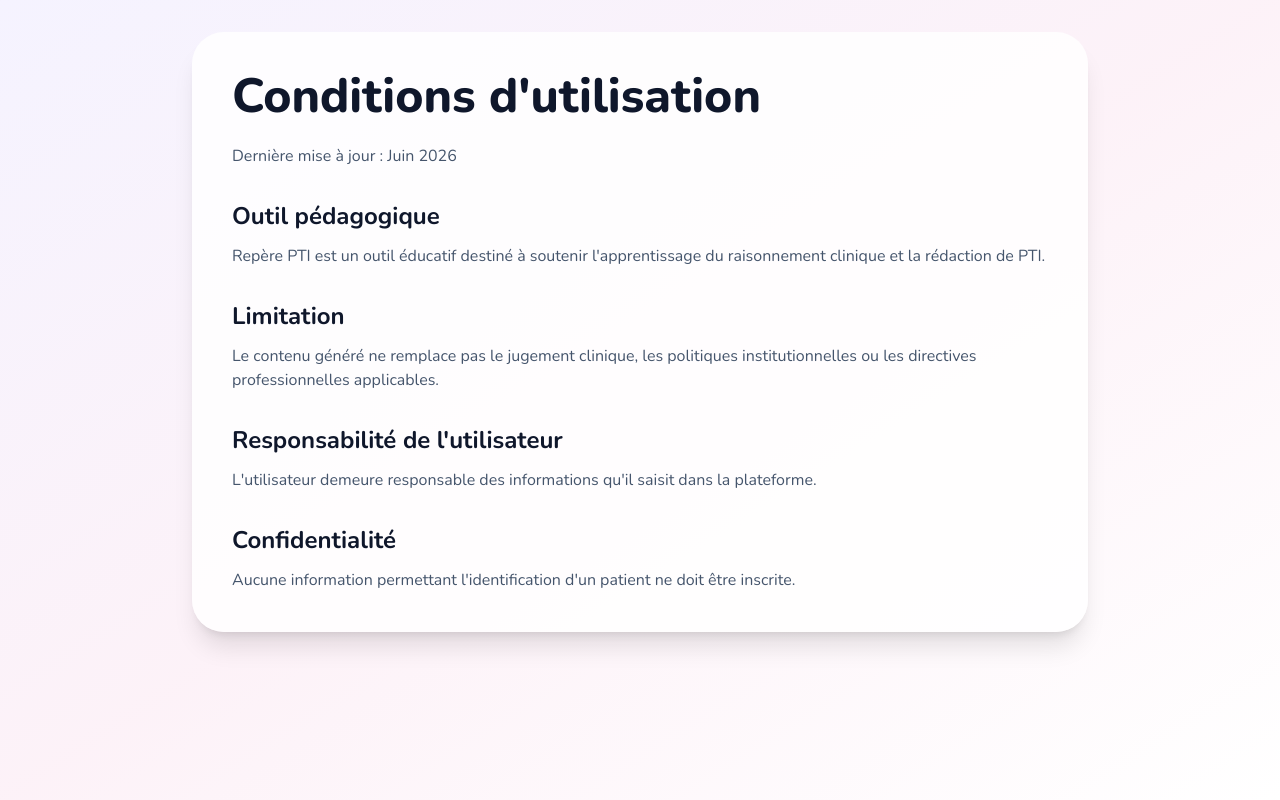
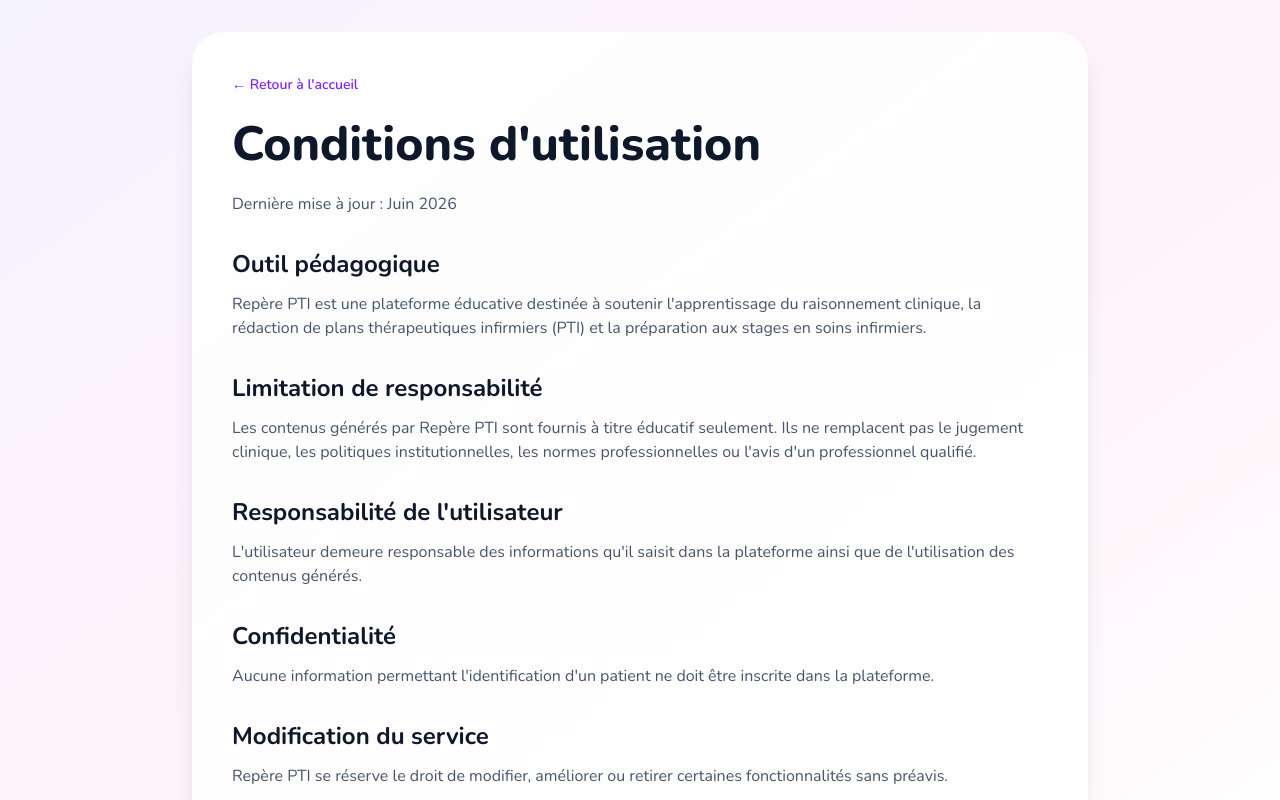
Before and after one commit to RoxanneChamb/repere-pti, a Next.js app: page /conditions-utilisation in a window 1280 px wide. Shown: the top 800 px of the page. Built offline with nearby package versions, Linux system fonts and the light colour scheme; no server answers.

Commit message:
Ajout page contact

```diff
--- a/app/conditions-utilisation/page.tsx
+++ b/app/conditions-utilisation/page.tsx
@@ -1,8 +1,12 @@
-export default function ConditionsPage() {
+export default function ConditionsUtilisationPage() {
   return (
     <main className="min-h-screen bg-gradient-to-br from-violet-50 via-pink-50 to-white p-8 text-slate-900">
       <div className="mx-auto max-w-4xl rounded-[32px] bg-white/85 p-10 shadow-xl">
-        <h1 className="text-5xl font-extrabold">
+        <a href="/" className="text-sm font-semibold text-violet-600">
+          ← Retour à l'accueil
+        </a>
+
+        <h1 className="mt-6 text-5xl font-extrabold">
           Conditions d'utilisation
         </h1>
 
@@ -17,22 +21,23 @@
             </h2>
 
             <p className="mt-3 text-slate-600">
-              Repère PTI est un outil éducatif destiné
-              à soutenir l'apprentissage du raisonnement
-              clinique et la rédaction de PTI.
+              Repère PTI est une plateforme éducative destinée à soutenir
+              l'apprentissage du raisonnement clinique, la rédaction de plans
+              thérapeutiques infirmiers (PTI) et la préparation aux stages en
+              soins infirmiers.
             </p>
           </section>
 
           <section>
             <h2 className="text-2xl font-bold">
-              Limitation
+              Limitation de responsabilité
             </h2>
 
             <p className="mt-3 text-slate-600">
-              Le contenu généré ne remplace pas
-              le jugement clinique, les politiques
-              institutionnelles ou les directives
-              professionnelles applicables.
+              Les contenus générés par Repère PTI sont fournis à titre
+              éducatif seulement. Ils ne remplacent pas le jugement clinique,
+              les politiques institutionnelles, les normes professionnelles
+              ou l'avis d'un professionnel qualifié.
             </p>
           </section>
 
@@ -42,9 +47,9 @@
             </h2>
 
             <p className="mt-3 text-slate-600">
-              L'utilisateur demeure responsable
-              des informations qu'il saisit dans
-              la plateforme.
+              L'utilisateur demeure responsable des informations qu'il saisit
+              dans la plateforme ainsi que de l'utilisation des contenus
+              générés.
             </p>
           </section>
 
@@ -54,9 +59,30 @@
             </h2>
 
             <p className="mt-3 text-slate-600">
-              Aucune information permettant
-              l'identification d'un patient
-              ne doit être inscrite.
+              Aucune information permettant l'identification d'un patient ne
+              doit être inscrite dans la plateforme.
+            </p>
+          </section>
+
+          <section>
+            <h2 className="text-2xl font-bold">
+              Modification du service
+            </h2>
+
+            <p className="mt-3 text-slate-600">
+              Repère PTI se réserve le droit de modifier, améliorer ou retirer
+              certaines fonctionnalités sans préavis.
+            </p>
+          </section>
+
+          <section>
+            <h2 className="text-2xl font-bold">
+              Acceptation des conditions
+            </h2>
+
+            <p className="mt-3 text-slate-600">
+              En utilisant la plateforme, l'utilisateur accepte les présentes
+              conditions d'utilisation.
             </p>
           </section>
         </div>
--- /dev/null
+++ b/app/contact/page.tsx
@@ -0,0 +1,55 @@
+export default function ContactPage() {
+  return (
+    <main className="min-h-screen bg-gradient-to-br from-violet-50 via-pink-50 to-white p-8 text-slate-900">
+      <div className="mx-auto max-w-4xl rounded-[32px] bg-white/85 p-10 shadow-xl">
+        <a href="/" className="text-sm font-semibold text-violet-600">
+          ← Retour à l'accueil
+        </a>
+
+        <h1 className="mt-6 text-5xl font-extrabold">Contact</h1>
+
+        <p className="mt-6 text-slate-600">
+          Pour toute question, signalement de problème ou demande liée à vos
+          données personnelles.
+        </p>
+
+        <div className="mt-8 space-y-8">
+          <section>
+            <h2 className="text-2xl font-bold">Nous joindre</h2>
+
+            <p className="mt-3 text-slate-600">
+              Vous pouvez communiquer avec l'équipe de Repère PTI à l'adresse
+              suivante :
+            </p>
+
+            <p className="mt-3 font-bold text-violet-600">
+              roxy_1_73@hotmail.com
+            </p>
+          </section>
+
+          <section>
+            <h2 className="text-2xl font-bold">Suppression de compte</h2>
+
+            <p className="mt-3 text-slate-600">
+              Pour demander la suppression de votre compte et de vos données,
+              envoyez un courriel avec l'objet :
+            </p>
+
+            <p className="mt-3 font-bold">
+              Suppression de compte Repère PTI
+            </p>
+          </section>
+
+          <section>
+            <h2 className="text-2xl font-bold">Important</h2>
+
+            <p className="mt-3 text-slate-600">
+              N'envoyez jamais de renseignements permettant d'identifier un
+              patient dans vos communications.
+            </p>
+          </section>
+        </div>
+      </div>
+    </main>
+  );
+}
```
